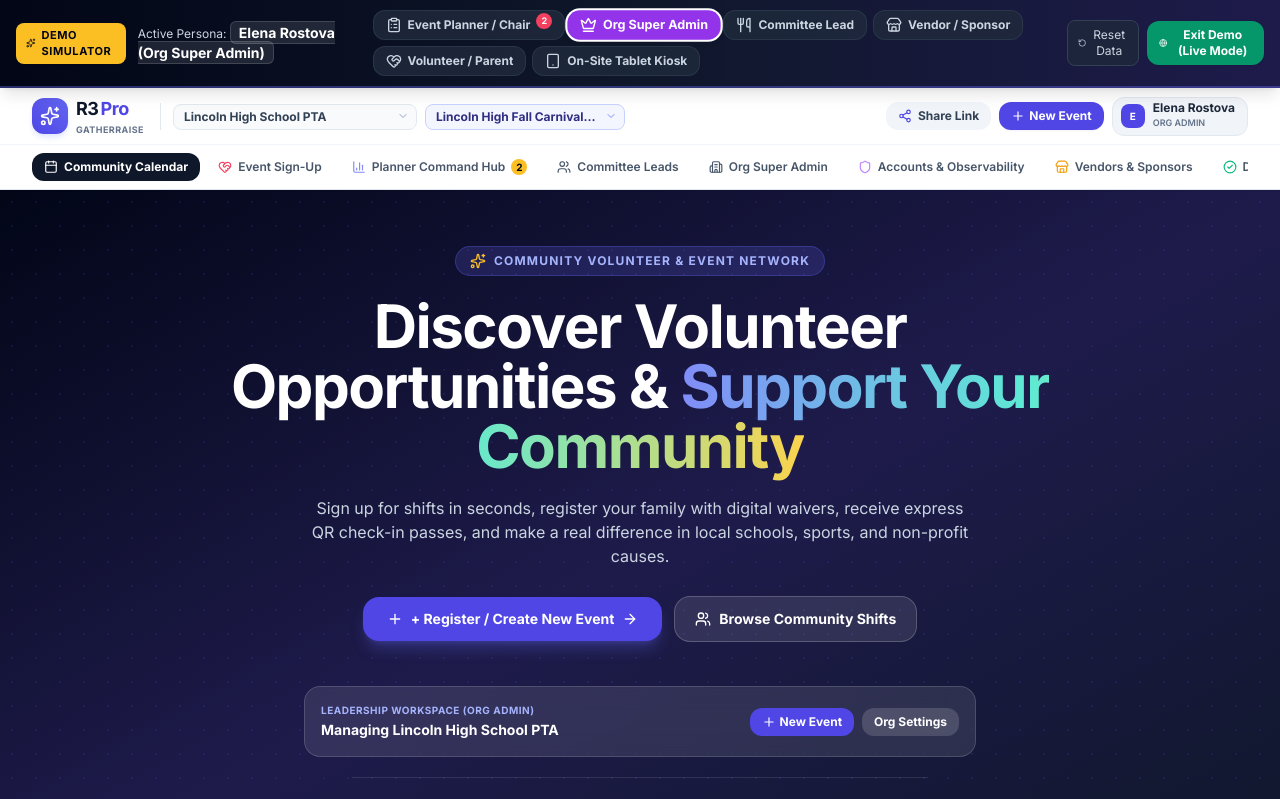
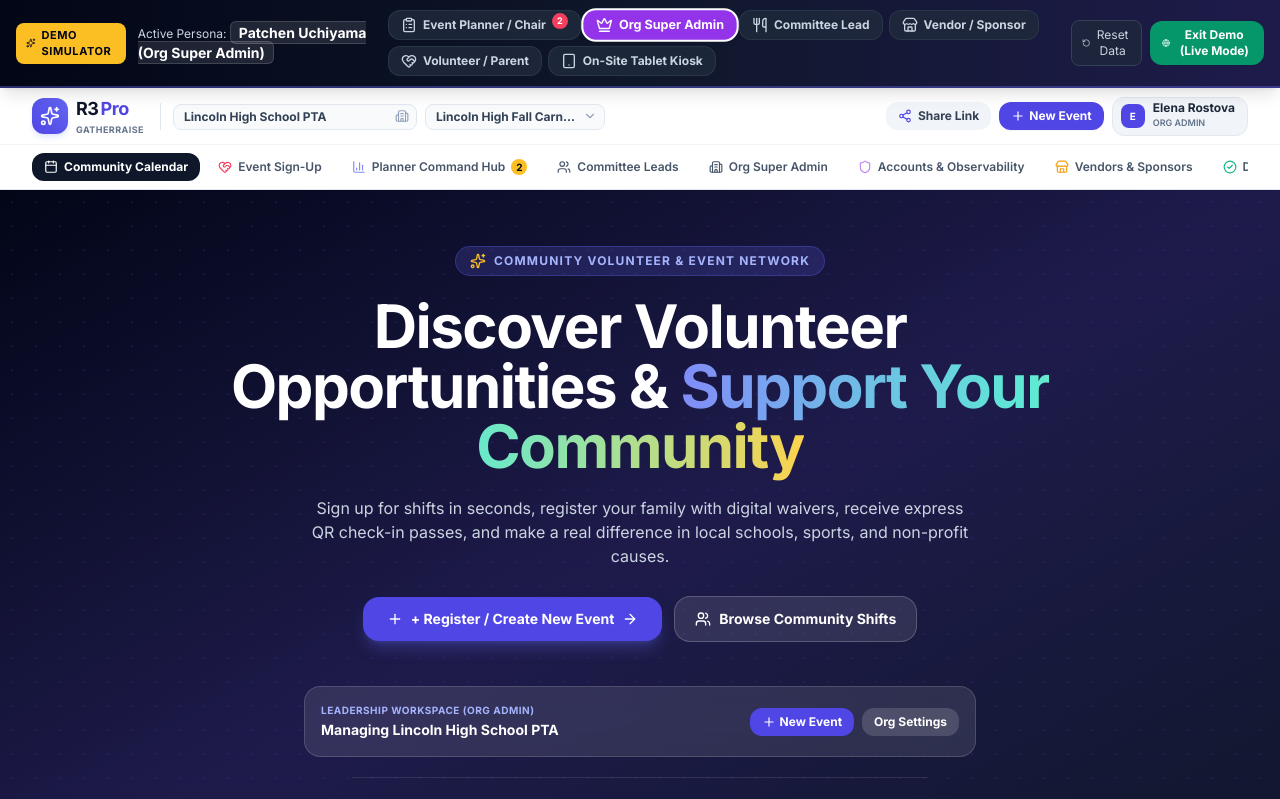
Before and after one commit to patchenu/R3Pro, a React (Vite) app: page / in a window 1280 px wide. Shown: the top 799 px of the page. Built offline with nearby package versions, Linux system fonts and the light colour scheme.

Commit message:
fix(auth): auto-elevate patchen admin session and enable live-mode super admin navigation

```diff
--- a/src/components/common/Navbar.tsx
+++ b/src/components/common/Navbar.tsx
@@ -29,6 +29,10 @@ export const Navbar: React.FC<NavbarProps> = ({
   const [isProfileModalOpen, setIsProfileModalOpen] = useState(false);
   const [isOrgWizardOpen, setIsOrgWizardOpen] = useState(false);
   const [isAuthModalOpen, setIsAuthModalOpen] = useState(false);
+
+  const isSuperAdmin = activeRole === 'org_admin' || currentUser.role === 'org_admin' || (currentUser.email && currentUser.email.toLowerCase().includes('patchen'));
+  const isPlannerOrAdmin = isSuperAdmin || activeRole === 'event_planner' || currentUser.role === 'event_planner';
+  const isLeadOrAdmin = isPlannerOrAdmin || activeRole === 'committee_lead' || currentUser.role === 'committee_lead';
 
   const pendingApprovalsCount = approvalRequests.filter(r => r.status === 'pending').length;
 
@@ -98,15 +102,17 @@ export const Navbar: React.FC<NavbarProps> = ({
                     className="appearance-none bg-slate-50 hover:bg-slate-100 border border-slate-200 rounded-lg py-1 pl-2.5 pr-7 text-xs font-bold text-slate-700 cursor-pointer focus:outline-none focus:ring-2 focus:ring-indigo-500/20"
                   >
                     <optgroup label="Active Organizations">
-                      {organizations.map(o => (
-                        <option key={o.id} value={o.id}>{o.name}</option>
+                      {organizations.map((org) => (
+                        <option key={org.id} value={org.id}>
+                          {org.name}
+                        </option>
                       ))}
                     </optgroup>
-                    <optgroup label="Actions">
-                      <option value="NEW_ORG">+ Register New Organization...</option>
-                    </optgroup>
+                    <option value="NEW_ORG" className="text-indigo-600 font-bold">
+                      + Add New Organization...
+                    </option>
                   </select>
-                  <ChevronDown className="w-3 h-3 text-slate-400 absolute right-2 top-1/2 -translate-y-1/2 pointer-events-none" />
+                  <Building2 className="w-3.5 h-3.5 text-slate-400 absolute right-2 top-1/2 -translate-y-1/2 pointer-events-none" />
                 </div>
 
                 {/* Event Selector */}
@@ -114,18 +120,24 @@ export const Navbar: React.FC<NavbarProps> = ({
                   <select
                     value={currentEvent.id}
                     onChange={handleEventChange}
-                    className="appearance-none bg-indigo-50/70 hover:bg-indigo-100/70 border border-indigo-200 rounded-lg py-1 pl-2.5 pr-7 text-xs font-bold text-indigo-900 cursor-pointer focus:outline-none focus:ring-2 focus:ring-indigo-500/20 max-w-[200px] truncate"
+                    className="appearance-none bg-slate-50 hover:bg-slate-100 border border-slate-200 rounded-lg py-1 pl-2.5 pr-7 text-xs font-bold text-slate-700 cursor-pointer focus:outline-none focus:ring-2 focus:ring-indigo-500/20 max-w-[180px] truncate"
                   >
-                    <optgroup label="Active Events">
-                      {events.filter(e => e.orgId === currentOrg.id).map(e => (
-                        <option key={e.id} value={e.id}>{e.title}</option>
-                      ))}
+                    <optgroup label="Active Campaigns">
+                      {events
+                        .filter((e) => e.orgId === currentOrg.id)
+                        .map((evt) => (
+                          <option key={evt.id} value={evt.id}>
+                            {evt.title}
+                          </option>
+                        ))}
                     </optgroup>
-                    <optgroup label="Actions">
-                      <option value="NEW_EVENT">+ Create New Event...</option>
-                    </optgroup>
+                    {(isSuperAdmin || isPlannerOrAdmin) && (
+                      <option value="NEW_EVENT" className="text-indigo-600 font-bold">
+                        + Create New Event...
+                      </option>
+                    )}
                   </select>
-                  <ChevronDown className="w-3 h-3 text-indigo-400 absolute right-2 top-1/2 -translate-y-1/2 pointer-events-none" />
+                  <ChevronDown className="w-3.5 h-3.5 text-slate-400 absolute right-2 top-1/2 -translate-y-1/2 pointer-events-none" />
                 </div>
               </div>
             </div>
@@ -141,7 +153,7 @@ export const Navbar: React.FC<NavbarProps> = ({
                 <span>Share Link</span>
               </button>
 
-              {(activeRole === 'org_admin' || activeRole === 'event_planner') && (
+              {isPlannerOrAdmin && (
                 <button
                   onClick={openEventBuilder}
                   className="bg-indigo-600 hover:bg-indigo-700 text-white font-bold py-1.5 px-3 rounded-xl text-xs shadow-sm transition flex items-center gap-1"
@@ -211,7 +223,7 @@ export const Navbar: React.FC<NavbarProps> = ({
             </button>
 
             {/* 3. PLANNER HUB */}
-            {(activeRole === 'org_admin' || activeRole === 'event_planner') && (
+            {isPlannerOrAdmin && (
               <button
                 onClick={() => setActiveTab('planner_dashboard')}
                 className={`relative px-3 py-1.5 rounded-xl text-xs transition flex items-center gap-1.5 whitespace-nowrap cursor-pointer ${
@@ -232,7 +244,7 @@ export const Navbar: React.FC<NavbarProps> = ({
             )}
 
             {/* 4. Committee Leads */}
-            {(activeRole === 'org_admin' || activeRole === 'event_planner' || activeRole === 'committee_lead') && (
+            {isLeadOrAdmin && (
               <button
                 onClick={() => setActiveTab('lead_portal')}
                 className={`px-3 py-1.5 rounded-xl text-xs transition flex items-center gap-1.5 whitespace-nowrap cursor-pointer ${
@@ -246,8 +258,8 @@ export const Navbar: React.FC<NavbarProps> = ({
               </button>
             )}
 
-            {/* 5. Org CRM */}
-            {activeRole === 'org_admin' && (
+            {/* 5. Org Super Admin */}
+            {isSuperAdmin && (
               <button
                 onClick={() => setActiveTab('org_admin_view')}
                 className={`px-3 py-1.5 rounded-xl text-xs transition flex items-center gap-1.5 whitespace-nowrap cursor-pointer ${
@@ -262,7 +274,7 @@ export const Navbar: React.FC<NavbarProps> = ({
             )}
 
             {/* 6. Admin Observability, Accounts & Impersonation Hub */}
-            {activeRole === 'org_admin' && (
+            {isSuperAdmin && (
               <button
                 onClick={() => setActiveTab('admin_observability')}
                 className={`px-3 py-1.5 rounded-xl text-xs transition flex items-center gap-1.5 whitespace-nowrap cursor-pointer ${
@@ -277,8 +289,8 @@ export const Navbar: React.FC<NavbarProps> = ({
               </button>
             )}
 
-            {/* 6. Vendor & Sponsor Hub (Only visible to Vendors or Admins/Planners) */}
-            {(activeRole === 'vendor' || activeRole === 'org_admin' || activeRole === 'event_planner') && (
+            {/* 7. Vendor & Sponsor Hub (Only visible to Vendors or Admins/Planners) */}
+            {(activeRole === 'vendor' || isPlannerOrAdmin) && (
               <button
                 onClick={() => setActiveTab('vendor_portal')}
                 className={`px-3 py-1.5 rounded-xl text-xs transition flex items-center gap-1.5 whitespace-nowrap cursor-pointer ${
@@ -292,8 +304,8 @@ export const Navbar: React.FC<NavbarProps> = ({
               </button>
             )}
 
-            {/* 7. Door Check-In Kiosk (Only visible to Event Planners, Admins, or Kiosk Station) */}
-            {(activeRole === 'org_admin' || activeRole === 'event_planner' || activeRole === 'kiosk') && (
+            {/* 8. Door Check-In Kiosk (Only visible to Event Planners, Admins, or Kiosk Station) */}
+            {(isPlannerOrAdmin || activeRole === 'kiosk') && (
               <button
                 onClick={() => setActiveTab('kiosk_mode')}
                 className={`px-3 py-1.5 rounded-xl text-xs transition flex items-center gap-1.5 whitespace-nowrap cursor-pointer ${
--- a/src/components/common/RoleSwitcherBar.tsx
+++ b/src/components/common/RoleSwitcherBar.tsx
@@ -1,7 +1,7 @@
 import React from 'react';
 import { useApp } from '../../context/AppContext';
 import { UserRole } from '../../types';
-import { Crown, ClipboardList, Utensils, Store, HeartHandshake, Tablet, RotateCcw, Sparkles, Globe, UserCheck, CheckCircle2 } from 'lucide-react';
+import { Crown, ClipboardList, Utensils, Store, HeartHandshake, Tablet, RotateCcw, Sparkles, Globe, UserCheck, CheckCircle2, ShieldCheck } from 'lucide-react';
 
 interface RoleSwitcherBarProps {
   setActiveTab?: (tab: string) => void;
@@ -25,8 +25,8 @@ export const RoleSwitcherBar: React.FC<RoleSwitcherBarProps> = ({ setActiveTab }
       label: 'Org Super Admin',
       icon: <Crown className="w-4 h-4" />,
       color: 'bg-purple-600 text-white',
-      persona: 'Elena Rostova',
-      desc: 'Full organization control, team invitations, Master CRM & branding'
+      persona: 'Patchen Uchiyama',
+      desc: 'Full organization control, Accounts & Observability, Team Delegation, Master CRM'
     },
     {
       role: 'committee_lead',
@@ -78,7 +78,10 @@ export const RoleSwitcherBar: React.FC<RoleSwitcherBarProps> = ({ setActiveTab }
             {isAuthenticated ? (
               <span className="flex items-center gap-1.5">
                 <UserCheck className="w-3.5 h-3.5 text-indigo-400" />
-                Signed in as: <strong className="text-white">{currentUser.name}</strong> ({currentUser.email})
+                Signed in as: <strong className="text-white">{currentUser.name}</strong> ({currentUser.email}) —{' '}
+                <span className="px-1.5 py-0.5 rounded bg-indigo-500/30 text-indigo-200 text-[10px] font-black uppercase">
+                  {currentUser.role.replace('_', ' ')}
+                </span>
               </span>
             ) : (
               <span className="text-slate-400">
@@ -88,14 +91,45 @@ export const RoleSwitcherBar: React.FC<RoleSwitcherBarProps> = ({ setActiveTab }
           </span>
         </div>
 
+        <div className="flex items-center gap-2">
+          {isAuthenticated && (
+            <>
+              {activeRole !== 'org_admin' ? (
+                <button
+                  onClick={() => {
+                    switchRole('org_admin');
+                    if (setActiveTab) setActiveTab('admin_observability');
+                  }}
+                  className="bg-purple-600 hover:bg-purple-700 text-white text-xs font-bold px-3 py-1.5 rounded-xl transition flex items-center gap-1.5 shadow-sm cursor-pointer"
+                  title="Elevate this session to Org Super Admin"
+                >
+                  <Crown className="w-3.5 h-3.5 text-amber-300" />
+                  <span>👑 Elevate to Super Admin</span>
+                </button>
+              ) : (
+                <button
+                  onClick={() => {
+                    if (setActiveTab) setActiveTab('admin_observability');
+                  }}
+                  className="bg-purple-700 hover:bg-purple-800 text-white text-xs font-bold px-3 py-1.5 rounded-xl transition flex items-center gap-1.5 shadow-sm cursor-pointer"
+                  title="Open Admin Observability & User Impersonation Hub"
+                >
+                  <ShieldCheck className="w-3.5 h-3.5 text-purple-300" />
+                  <span>🛡️ Accounts &amp; Observability</span>
+                </button>
+              )}
+            </>
+          )}
+
           <button
             onClick={() => toggleDemoMode(true)}
-          className="bg-indigo-600 hover:bg-indigo-700 text-white text-xs font-bold px-3.5 py-1.5 rounded-xl transition flex items-center gap-2 shadow-sm"
+            className="bg-indigo-600 hover:bg-indigo-700 text-white text-xs font-bold px-3.5 py-1.5 rounded-xl transition flex items-center gap-2 shadow-sm cursor-pointer"
             title="Switch back to interactive Role Simulator sandbox"
           >
             <Sparkles className="w-4 h-4 text-amber-300" />
-          <span>Switch to Interactive Demo Simulator</span>
+            <span>Switch to Demo Simulator</span>
           </button>
+        </div>
       </div>
     );
   }
--- a/src/context/AppContext.tsx
+++ b/src/context/AppContext.tsx
@@ -250,10 +250,21 @@ export const AppProvider: React.FC<{ children: React.ReactNode }> = ({ children
           });
         }
         if (parsed.users && Array.isArray(parsed.users)) {
-          parsed.users = parsed.users.map((u: any) => ({
-            ...u,
-            role: (u.role === 'hospitality_lead' as any) ? 'committee_lead' : u.role
-          }));
+          parsed.users = parsed.users.map((u: any) => {
+            const isPatchen = u.email && u.email.toLowerCase().includes('patchen');
+            return {
+              ...u,
+              role: isPatchen ? 'org_admin' : ((u.role === 'hospitality_lead' as any) ? 'committee_lead' : u.role),
+              orgId: isPatchen ? (u.orgId || 'org_lincoln_pta') : u.orgId
+            };
+          });
+
+          // Ensure all SEED_USERS exist in state
+          SEED_USERS.forEach(su => {
+            if (!parsed.users.some((u: any) => u.id === su.id || (u.email && su.email && u.email.toLowerCase() === su.email.toLowerCase()))) {
+              parsed.users.unshift(su);
+            }
+          });
         }
         if (parsed.subParts && Array.isArray(parsed.subParts)) {
           parsed.subParts = parsed.subParts.map((sp: any) => ({
@@ -399,7 +410,11 @@ export const AppProvider: React.FC<{ children: React.ReactNode }> = ({ children
   };
 
   const currentOrg = data.organizations.find((o: Organization) => o.id === data.currentOrgId) || data.organizations[0];
-  const resolvedUser = data.users.find((u: User) => u.id === data.currentUserId) || data.users[0];
+  const rawUser = data.users.find((u: User) => u.id === data.currentUserId) || data.users[0];
+  const isPatchen = rawUser && rawUser.email && rawUser.email.toLowerCase().includes('patchen');
+  const resolvedUser: User = isPatchen && rawUser.role !== 'org_admin'
+    ? { ...rawUser, role: 'org_admin', orgId: rawUser.orgId || 'org_lincoln_pta' }
+    : rawUser;
   const currentUser = (!isDemoMode && !isAuthenticated) ? guestUser : resolvedUser;
   const currentEvent = data.events.find((e: Event) => e.id === data.currentEventId) || data.events[0];
   const activeRole = currentUser.role;
@@ -680,8 +695,8 @@ export const AppProvider: React.FC<{ children: React.ReactNode }> = ({ children
           category: (dIdx === 0 ? 'registration_greeters' : dIdx === 1 ? 'hospitality_food' : 'labor_setup') as any,
           leadUserId: currentUser.id,
           leadName: currentUser.name,
-          leadPhone: currentUser.phone,
-          leadEmail: currentUser.email,
+          leadPhone: currentUser.phone || '(555) 000-0000',
+          leadEmail: currentUser.email || 'lead@organization.org',
           leadRadioChannel: `Channel ${dIdx + 1}`,
           reportingGate: `${dept.name} Check-In Station`,
           dressCodeNotes: dept.dressCode || 'Comfortable event attire',
@@ -1776,7 +1791,9 @@ export const AppProvider: React.FC<{ children: React.ReactNode }> = ({ children
   };
 
   const login = (email: string, password?: string): boolean => {
-    const user = data.users.find((u: User) => u.email.toLowerCase() === email.toLowerCase());
+    const cleanEmail = email.trim().toLowerCase();
+    const isPatchen = cleanEmail.includes('patchen');
+    const user = data.users.find((u: User) => u.email.toLowerCase() === cleanEmail);
     if (user) {
       if (user.accountStatus === 'suspended') {
         showToast('error', 'Account Suspended', `Access Denied: ${user.suspensionReason || 'Your account has been deactivated by an administrator.'}`);
@@ -1785,6 +1802,8 @@ export const AppProvider: React.FC<{ children: React.ReactNode }> = ({ children
 
       const updatedUser: User = {
         ...user,
+        role: isPatchen ? 'org_admin' : user.role,
+        orgId: isPatchen ? (user.orgId || 'org_lincoln_pta') : user.orgId,
         lastLoginAt: new Date().toISOString(),
         loginCount: (user.loginCount || 0) + 1,
         lastIpAddress: '192.168.1.140'
@@ -1800,17 +1819,17 @@ export const AppProvider: React.FC<{ children: React.ReactNode }> = ({ children
       if (!isDemoMode) {
         localStorage.setItem(LIVE_USER_STORAGE_KEY, user.id);
       }
-      showToast('success', `Welcome back, ${user.name}!`, `Signed in as ${user.role.replace('_', ' ')}.`);
+      showToast('success', `Welcome back, ${user.name}!`, `Signed in as ${isPatchen ? 'Org Super Admin' : user.role.replace('_', ' ')}.`);
       return true;
     } else {
-      // Auto-create account for new volunteer
+      // Auto-create account
       const newUser: User = {
-        id: 'user_' + Date.now(),
-        name: email.split('@')[0].replace('.', ' '),
-        email,
-        phone: '(555) 000-0000',
-        role: 'volunteer',
-        orgId: currentOrg.id,
+        id: isPatchen ? 'user_patchen' : 'user_' + Date.now(),
+        name: isPatchen ? 'Patchen Uchiyama' : cleanEmail.split('@')[0].replace('.', ' '),
+        email: cleanEmail,
+        phone: '(555) 234-8900',
+        role: isPatchen ? 'org_admin' : 'volunteer',
+        orgId: currentOrg.id || 'org_lincoln_pta',
         isRegisteredUser: true,
         accountStatus: 'active',
         lastLoginAt: new Date().toISOString(),
@@ -1827,13 +1846,14 @@ export const AppProvider: React.FC<{ children: React.ReactNode }> = ({ children
       if (!isDemoMode) {
         localStorage.setItem(LIVE_USER_STORAGE_KEY, newUser.id);
       }
-      showToast('success', `Welcome, ${newUser.name}!`, 'Account created and signed in.');
+      showToast('success', `Welcome, ${newUser.name}!`, isPatchen ? 'Signed in as Org Super Admin.' : 'Account created and signed in.');
       return true;
     }
   };
 
   const loginWithCode = (identifier: string, code: string): boolean => {
     const cleanId = identifier.trim().toLowerCase();
+    const isPatchen = cleanId.includes('patchen');
     if (!cleanId || !code.trim()) {
       showToast('error', 'Verification Failed', 'Please enter your email/phone and 6-digit verification code.');
       return false;
@@ -1853,6 +1873,8 @@ export const AppProvider: React.FC<{ children: React.ReactNode }> = ({ children
 
       const updatedUser: User = {
         ...existingUser,
+        role: isPatchen ? 'org_admin' : existingUser.role,
+        orgId: isPatchen ? (existingUser.orgId || 'org_lincoln_pta') : existingUser.orgId,
         lastLoginAt: new Date().toISOString(),
         loginCount: (existingUser.loginCount || 0) + 1,
         lastIpAddress: '192.168.1.140'
@@ -1868,7 +1890,7 @@ export const AppProvider: React.FC<{ children: React.ReactNode }> = ({ children
       if (!isDemoMode) {
         localStorage.setItem(LIVE_USER_STORAGE_KEY, existingUser.id);
       }
-      showToast('success', `Welcome back, ${existingUser.name}!`, 'One-time verification code confirmed.');
+      showToast('success', `Welcome back, ${existingUser.name}!`, isPatchen ? 'Verified as Org Super Admin.' : 'One-time verification code confirmed.');
       return true;
     }
 
@@ -1878,17 +1900,17 @@ export const AppProvider: React.FC<{ children: React.ReactNode }> = ({ children
       r.primaryPhone.replace(/\D/g, '') === cleanId.replace(/\D/g, '')
     );
 
-    const userName = matchingReg ? matchingReg.primaryName : (cleanId.includes('@') ? cleanId.split('@')[0] : 'Volunteer');
-    const userEmail = matchingReg ? matchingReg.primaryEmail : (cleanId.includes('@') ? cleanId : `${cleanId.replace(/\D/g, '')}@volunteer.local`);
+    const userName = isPatchen ? 'Patchen Uchiyama' : (matchingReg ? matchingReg.primaryName : (cleanId.includes('@') ? cleanId.split('@')[0] : 'Volunteer'));
+    const userEmail = isPatchen ? cleanId : (matchingReg ? matchingReg.primaryEmail : (cleanId.includes('@') ? cleanId : `${cleanId.replace(/\D/g, '')}@volunteer.local`));
     const userPhone = matchingReg ? matchingReg.primaryPhone : cleanId;
 
     const newUser: User = {
-      id: 'user_' + Date.now(),
+      id: isPatchen ? 'user_patchen' : 'user_' + Date.now(),
       name: userName,
       email: userEmail,
       phone: userPhone,
-      role: 'volunteer',
-      orgId: currentOrg.id,
+      role: isPatchen ? 'org_admin' : 'volunteer',
+      orgId: currentOrg.id || 'org_lincoln_pta',
       isRegisteredUser: true,
       accountStatus: 'active',
       lastLoginAt: new Date().toISOString(),
@@ -1906,7 +1928,7 @@ export const AppProvider: React.FC<{ children: React.ReactNode }> = ({ children
     if (!isDemoMode) {
       localStorage.setItem(LIVE_USER_STORAGE_KEY, newUser.id);
     }
-    showToast('success', `Welcome, ${newUser.name}!`, 'Verified via 6-digit one-time passcode.');
+    showToast('success', `Welcome, ${newUser.name}!`, isPatchen ? 'Verified as Org Super Admin.' : 'Verified via 6-digit one-time passcode.');
     return true;
   };
 
--- a/src/data/seedData.ts
+++ b/src/data/seedData.ts
@@ -84,6 +84,21 @@ export const SEED_USERS: User[] = [
     id: 'user_patchen',
     name: 'Patchen Uchiyama',
     email: 'patchenu@yahoo.com',
+    phone: '(555) 234-8900',
+    role: 'org_admin',
+    orgId: 'org_lincoln_pta',
+    avatarUrl: 'https://images.unsplash.com/photo-1535713875002-d1d0cf377fde?w=100&auto=format&fit=crop&q=80',
+    accountStatus: 'active',
+    lastLoginAt: '2026-09-05T09:20:00',
+    lastIpAddress: '192.168.1.140',
+    loginCount: 156,
+    twoFactorEnabled: true,
+    createdAt: '2026-01-01T08:00:00'
+  },
+  {
+    id: 'user_patchen_alt',
+    name: 'Patchen Uchiyama',
+    email: 'patchen@yahoo.com',
     phone: '(555) 234-8900',
     role: 'org_admin',
     orgId: 'org_lincoln_pta',
```
Also changed, not shown: src/components/auth/UserProfileModal.tsx (+14 -1 lines). Lines whose indentation alone changed are shown as unchanged.
